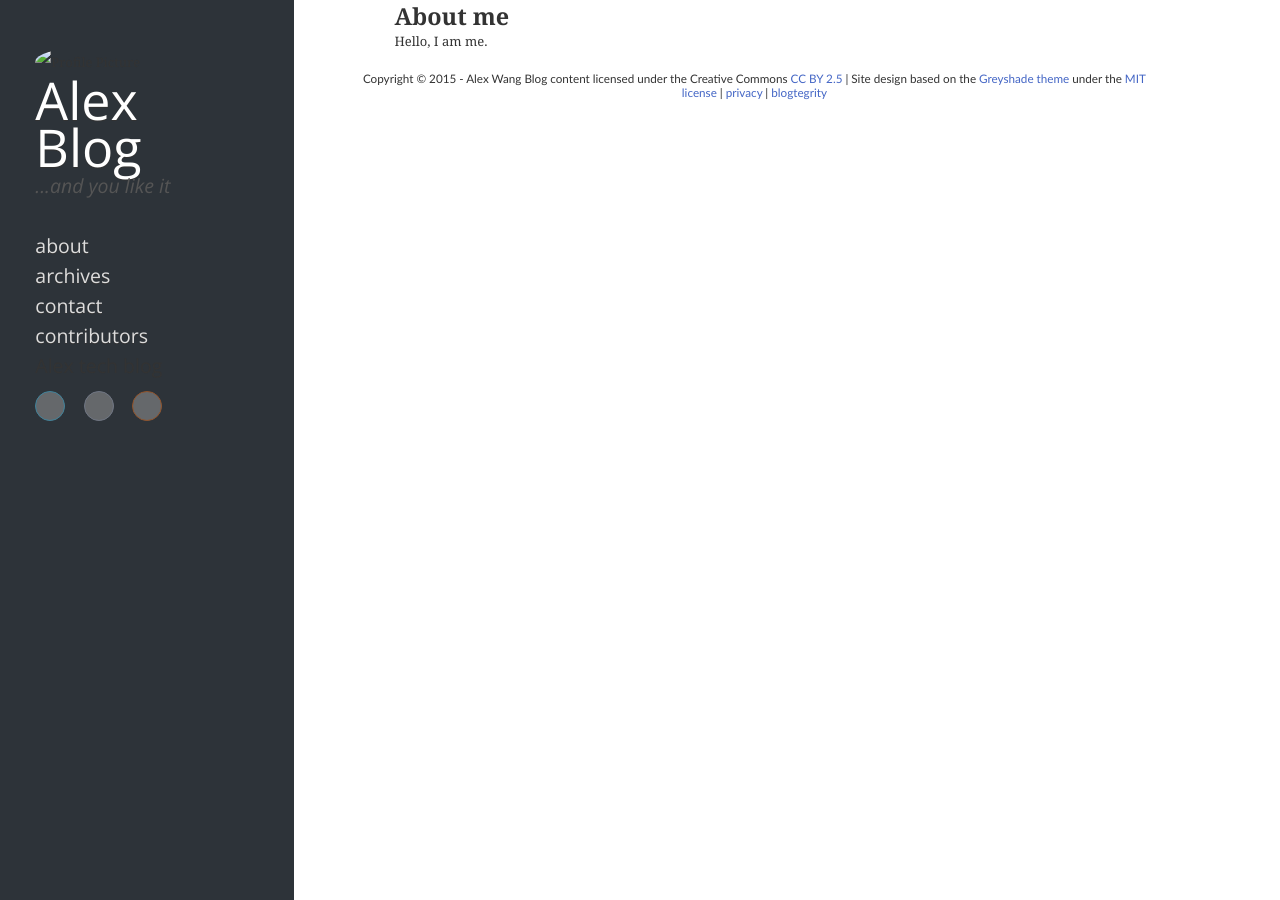
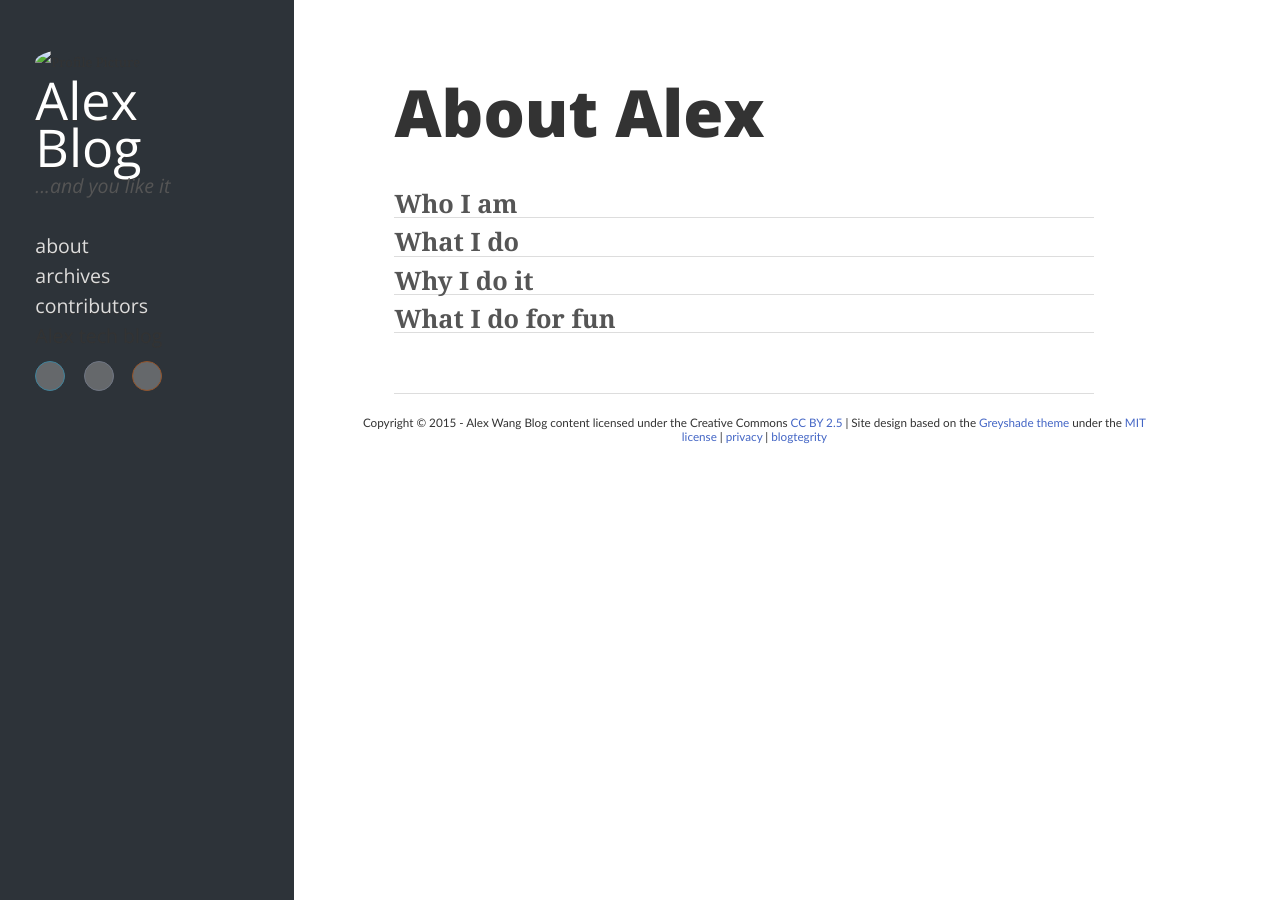
Before and after one commit to BadUncleX/blog, a Jekyll site: the page built from about/index.markdown, in a window 1280 px wide. Built offline with Jekyll 4.4.1, drawn with Linux system fonts in a browser that asks for light colours; nearby versions of some CDN libraries; Markdown is read by kramdown in place of the engine named in the settings; comment, search, counter and statistics services are not loaded; grey boxes are pictures that could not be loaded.

```diff
--- a/404.html
+++ b/404.html
@@ -13,6 +13,6 @@ a lot of links inadvertently.
 </p>
 <p>
 If you don't mind, please
-<a href="https://github.com/Haacked/haacked.com/issues/new">log an issue</a>
+<a href="https://github.com/foxlog/alexcode/issues/new">log an issue</a>
 with the URL you were trying to reach and where you found the URL. Thanks!
 </p>
--- a/_config.yml
+++ b/_config.yml
@@ -7,7 +7,7 @@ url: http://www.alexcoding.me
 title: Alex Blog
 subtitle: ...and you like it
 gravatar_url: ''
-subscribe_rss: ''
+subscribe_rss: http://www.alexcoding.me/feed.xml
 
 # Github repositories
 github_user: foxlog
--- a/_includes/navigation.html
+++ b/_includes/navigation.html
@@ -1,7 +1,6 @@
 <ul class="main-navigation">
   <li><a href="/about/">about</a></li>
   <li><a href="/archive">archives</a></li>
-  <li><a href="https://github.com/Haacked/feedback/issues/new">contact</a></li>
   <li><a href="/contributors">contributors</a></li>
 </ul>
 
--- a/about/index.markdown
+++ b/about/index.markdown
@@ -0,0 +1,21 @@
+---
+layout: page
+title: "About Alex"
+date: 2015-06-13 -0800
+comments: false
+disqus_identifier: 10811
+categories: [personal]
+sharing: false
+---
+
+## Who I am
+
+
+
+## What I do
+
+
+## Why I do it
+
+
+## What I do for fun
```
